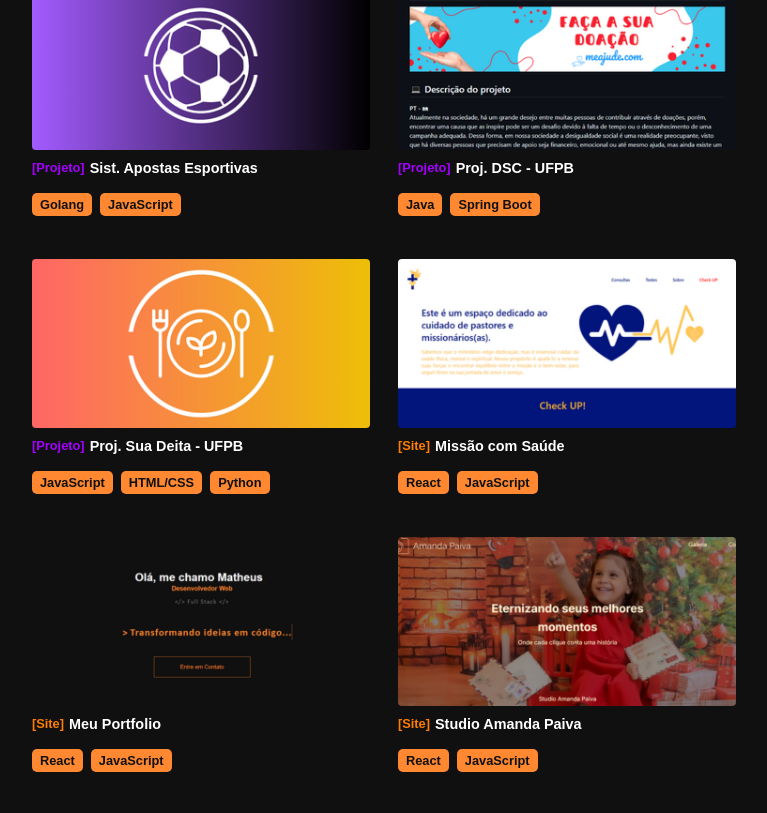
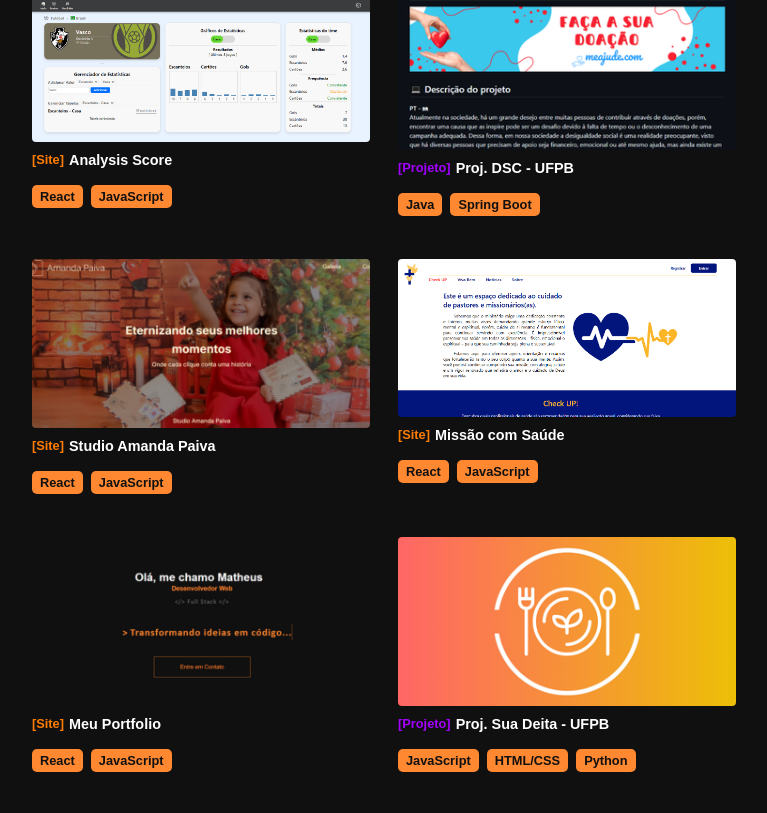
Before and after one commit to matheusfelipe20/portfolio, a React (Create React App) app in the folder projeto-portfolio/: page / in a window 1280 px wide. Shown: the part 1339-2152 px from the top of the page, without its empty margins (356-1123 px from the left). Built offline with nearby package versions, Linux system fonts and the light colour scheme.

Commit message:
Adicionando novo projeto na section projects

```diff
--- a/projeto-portfolio/src/components/pages/home/Projects.js
+++ b/projeto-portfolio/src/components/pages/home/Projects.js
@@ -10,17 +10,19 @@ import missaoSaude from '../../../img/project/missaoSaude.png';
 import aspnet from '../../../img/project/aspnet.png'
 import portfolio from '../../../img/project/portfolio.png'
 import studioamanda from '../../../img/project/studioAmanda.png'
+import analysisScore from '../../../img/project/analysisScore.png'
 
 const projectsData = [
-  { id: 1, tag: 'Projeto', title: 'Sist. Apostas Esportivas', color: 'var(--color-tag-project)', imgSrc: apostasEsportivas, link: 'https://github.com/matheusfelipe20/desafio-api-jogos', tag_technology: ['Golang', 'JavaScript'],},
+  { id: 1, tag: 'Site', title: 'Analysis Score', color: 'var(--color-tag-site)', imgSrc: analysisScore, link: 'https://matheusfelipe20.github.io/project-front-football-analysis/football', tag_technology: ['React', 'JavaScript'],},
   { id: 2, tag: 'Projeto', title: 'Proj. DSC - UFPB', color: 'var(--color-tag-project)', imgSrc: meajude, link: 'https://github.com/matheusfelipe20/ChatSocketTCP', tag_technology: ['Java', 'Spring Boot'],},
-  { id: 3, tag: 'Projeto', title: 'Proj. Sua Deita - UFPB', color: 'var(--color-tag-project)', imgSrc: suadieta, link: 'https://github.com/matheusfelipe20/ESA-2022.1--SuaDieta--Projeto-UFPB', tag_technology: ['JavaScript', 'HTML/CSS', 'Python'],},
+  { id: 3, tag: 'Site', title: 'Studio Amanda Paiva', color: 'var(--color-tag-site)', imgSrc: studioamanda, link: 'https://studioamandapaiva.com.br/', tag_technology: ['React', 'JavaScript'],},
   { id: 4, tag: 'Site', title: 'Missão com Saúde', color: 'var(--color-tag-site)', imgSrc: missaoSaude, link: 'https://matheusfelipe20.github.io/Projeto-AS/', tag_technology: ['React', 'JavaScript'],},
   { id: 5, tag: 'Site', title: 'Meu Portfolio', color: 'var(--color-tag-site)', imgSrc: portfolio, link: 'https://github.com/matheusfelipe20/portfolio', tag_technology: ['React', 'JavaScript'],},
-  { id: 6, tag: 'Site', title: 'Studio Amanda Paiva', color: 'var(--color-tag-site)', imgSrc: studioamanda, link: 'https://studioamandapaiva.com.br/', tag_technology: ['React', 'JavaScript'],},
+  { id: 6, tag: 'Projeto', title: 'Proj. Sua Deita - UFPB', color: 'var(--color-tag-project)', imgSrc: suadieta, link: 'https://github.com/matheusfelipe20/ESA-2022.1--SuaDieta--Projeto-UFPB', tag_technology: ['JavaScript', 'HTML/CSS', 'Python'],},
   { id: 7, tag: 'Estudo', title: 'Chat Socket TCP', color: 'var(--color-tag-study)', imgSrc: chatSocketTCP, link: 'https://github.com/matheusfelipe20/ChatSocketTCP', tag_technology: ['Java'],},
   { id: 8, tag: 'Jogo', title: 'Jogo Nave Simples', color: 'var(--color-tag-game)', imgSrc: jogoNave, link: 'https://github.com/matheusfelipe20/Jogo-Nave-simples-JAVA', tag_technology: ['Java'],},
   { id: 9, tag: 'Treino', title: 'Proj. Asp.net', color: 'var(--color-tag-training)', imgSrc: aspnet, link: 'https://github.com/matheusfelipe20/Projeto-ASP.NET', tag_technology: ['C#', 'ASP.Net', 'HTML/CSS'],},
+  { id: 10, tag: 'Projeto', title: 'Sist. Apostas Esportivas', color: 'var(--color-tag-project)', imgSrc: apostasEsportivas, link: 'https://github.com/matheusfelipe20/desafio-api-jogos', tag_technology: ['Golang', 'JavaScript'],},
 ];
 
 const Projects = () => (
```
Also changed, not shown: projeto-portfolio/src/img/project/analysisScore.png (added), projeto-portfolio/src/img/project/missaoSaude.png.
